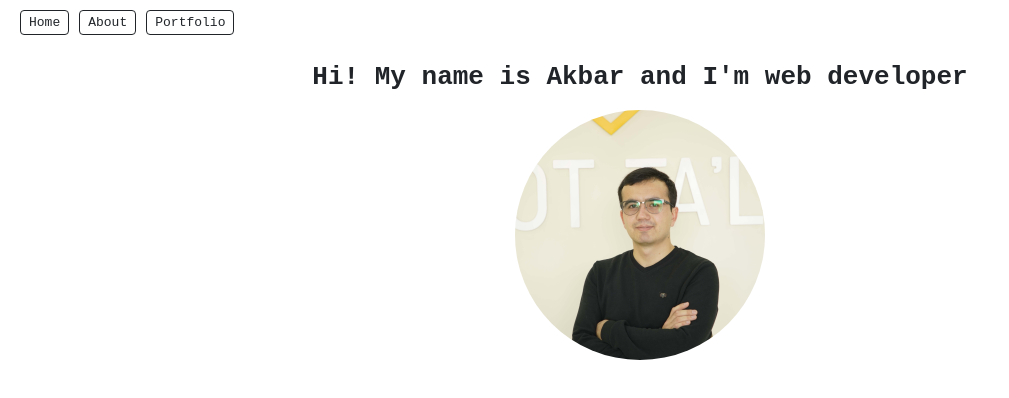
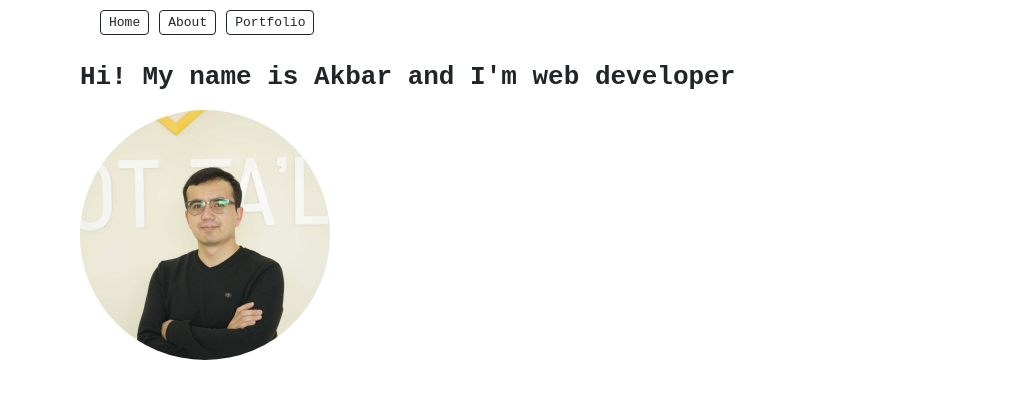
Before and after one commit to akbarjondev/mvc-pattern-server, a website: page src/View/index.html in a window 1280 px wide. Shown: the whole page, without its empty margins (0-1009 px from the left). Drawn offline with Linux system fonts and the light colour scheme; files that its build step writes are made by us from their sources; files whose address does not match are found by name.

Commit message:
Refactor CSS

```diff
--- a/public/main.css
+++ b/public/main.css
@@ -5,14 +5,23 @@ body {
 	color: #212529;
 }
 
+.header {
+	padding: 15px;
+}
+
+.container {
+	max-width: 1120px;
+	margin: 0 auto;
+	padding: 0 15px;
+}
+
 .intro {
 	display: flex;
 	flex-direction: column;
-	align-items: center;
 }
 
-.header {
-	padding: 15px;
+.intro__heading {
+	text-align: left;
 }
 
 .list {
```
